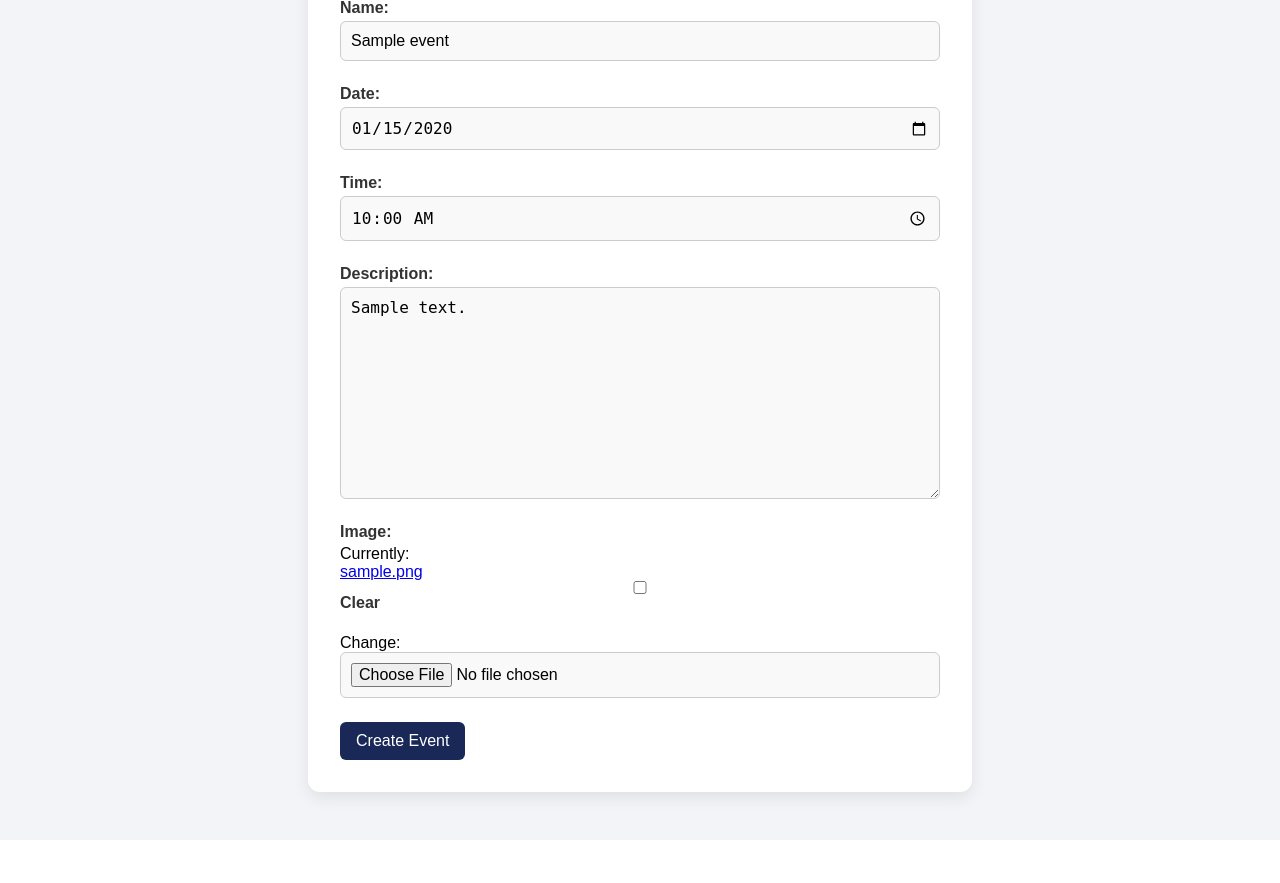
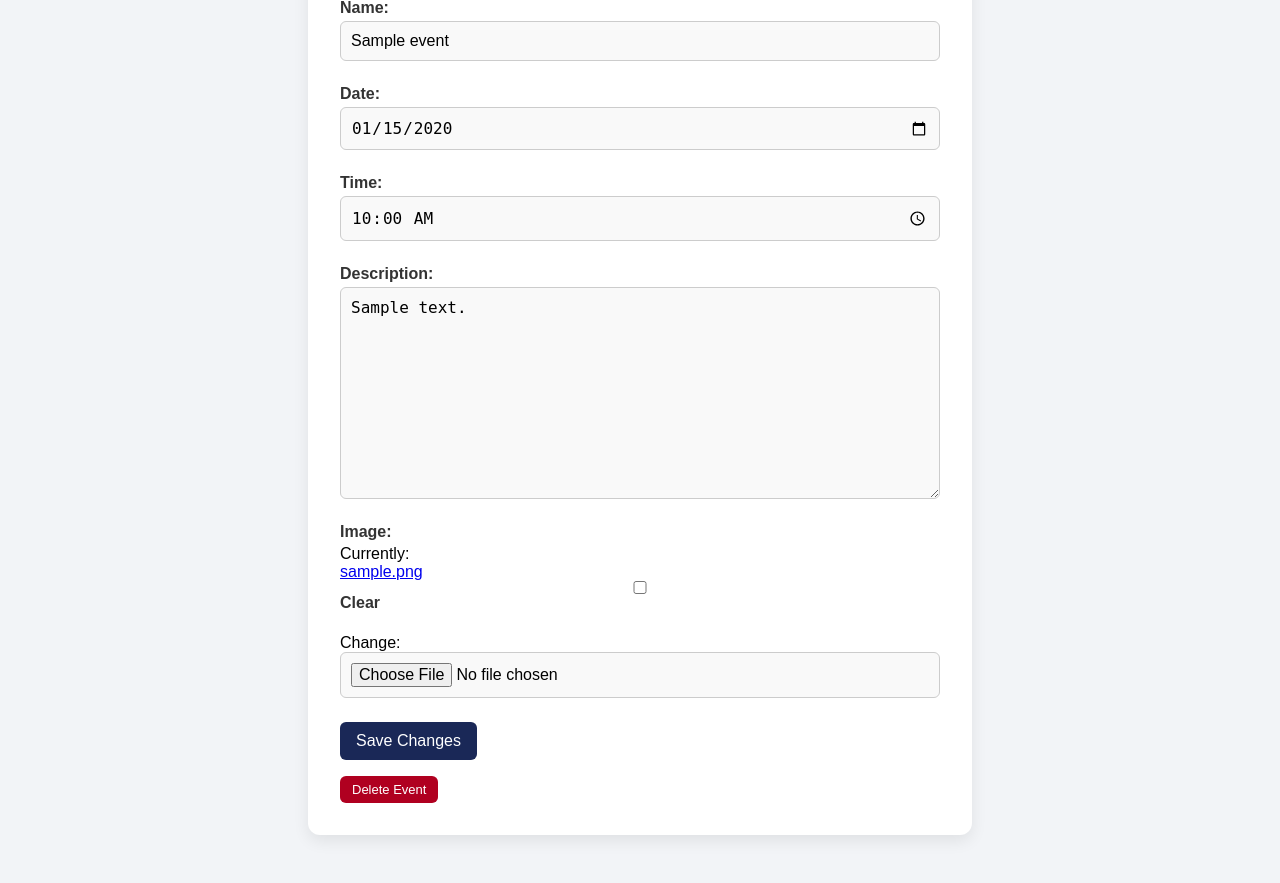
Before and after one commit to zszillat/starkstate-events-web-app, a Django app: page /myevents/edit/1/ in a window 1280 px wide. Shown: the part 218-1101 px from the top of the page. Before the commit the page ends 1058 px from the top, so only its background shows below. Run offline with Django 4.2, Linux system fonts and the light colour scheme; a user stored in the database is signed in; tables that the repository leaves empty hold one stand-in row (values such as "Sample post").

Commit message:
Added delete function to my events and edit event

```diff
--- a/main/templates/edit_event.html
+++ b/main/templates/edit_event.html
@@ -11,10 +11,19 @@
     <h1>Create Event</h1>
 
     <form method="post" enctype="multipart/form-data" class="event-form">
-      {% csrf_token %}
-      {{ form.as_p }}
-      <button type="submit" class="btn-submit">Create Event</button>
-    </form>
+        {% csrf_token %}
+        {{ form.as_p }}
+        <button type="submit" class="btn-submit">
+          {% if event %}Save Changes{% else %}Create Event{% endif %}
+        </button>
+      </form>
+
+      {% if event %}
+        <form method="post" action="{% url 'delete_event' event.id %}" onsubmit="return confirm('Are you sure you want to delete this event?');">
+          {% csrf_token %}
+          <button type="submit" class="btn-delete">Delete Event</button>
+        </form>
+      {% endif %}
   </div>
 </main>
 {% endblock %}
--- a/main/urls.py
+++ b/main/urls.py
@@ -15,4 +15,5 @@ urlpatterns = [
     path('new/', views.new, name='new'),
     path('club/<int:club_id>', views.club, name='club'),
     path('clubs', views.clubs, name='clubs'),
+    path('events/<int:event_id>/delete/', views.delete_event, name='delete_event'),
 ]
--- a/main/views.py
+++ b/main/views.py
@@ -5,6 +5,7 @@ from django.shortcuts import render, redirect, get_object_or_404
 from django.contrib.auth import authenticate, login, logout
 from .forms import CustomLoginForm, EventForm, FeedbackForm
 from datetime import timedelta
+from django.views.decorators.http import require_POST
 
 def logout_view(request):
     logout(request)
@@ -145,3 +146,9 @@ def club(request, club_id):
 def clubs(request):
     clubs = Club.objects.order_by('name')
     return render(request, 'clubs.html', {'clubs' : clubs})
+
+@require_POST
+def delete_event(request, event_id):
+    event = get_object_or_404(Event, pk=event_id, club__account=request.user)
+    event.delete()
+    return redirect('my_events')
--- a/static/css/add_event.css
+++ b/static/css/add_event.css
@@ -75,3 +75,23 @@ body {
 .btn-submit:hover {
   background-color: #0f1b3f;
 }
+
+.delete-button,
+.btn-delete {
+    background-color: #b00020;
+    color: white;
+    padding: 6px 12px;
+    font-size: 13px;
+    border: none;
+    border-radius: 6px;
+    cursor: pointer;
+    display: flex;
+    align-items: center;
+    gap: 6px;
+    margin-top: 1rem;
+}
+
+.delete-button:hover,
+.btn-delete:hover {
+    background-color: #8c001a;
+}
```
Also changed, not shown: main/templates/my_events.html (+8 -1 lines).
